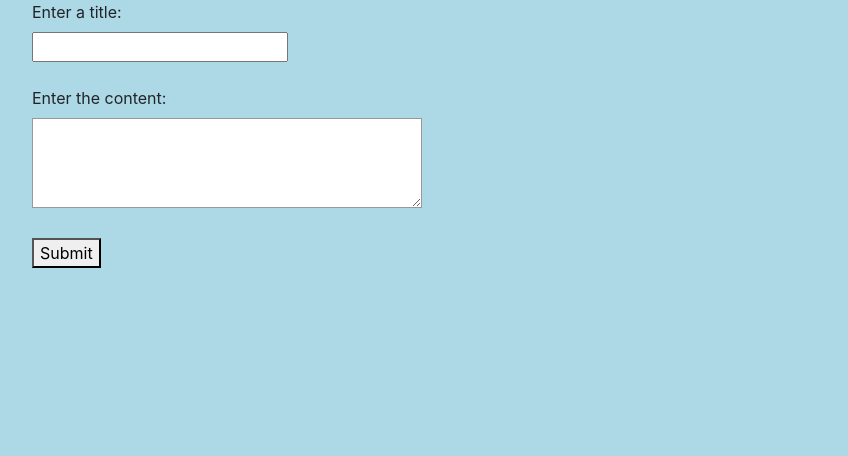
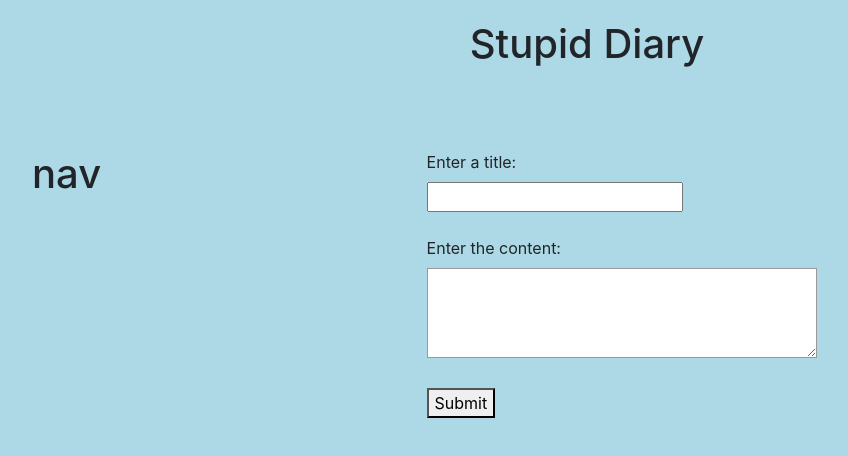
Before and after one commit to scottafraser/journal, a website built with webpack: page src/index.html in a window 1280 px wide. Shown: the whole page, without its empty margins (53-901 px from the left). Built offline with nearby package versions, Linux system fonts and the light colour scheme.

Commit message:
flex box fun

```diff
--- a/src/entry.js
+++ b/src/entry.js
@@ -4,7 +4,6 @@ export function Entry(title, body) {
 }
 
 Entry.prototype.numberOfWords = function() {
-  debugger;
   var splitString = this.body.split(" ");
   var numberOfWords = splitString.length;
   return numberOfWords;
--- a/src/index.html
+++ b/src/index.html
@@ -5,6 +5,15 @@
   </head>
   <body>
     <div class="container">
+      <div id="header">
+        <h1>Stupid Diary</h1>
+      </div>
+      <div id="side-bar">
+        <h1>nav</h1>
+        <div id="entry-area">
+        </div>
+      </div>
+      <div class="main">
       <form id="new-entry">
         <label for="title">Enter a title:</label>
         <br>
@@ -15,8 +24,8 @@
         <textarea rows="5" cols="80" id="body" type="text"></textarea>
         <br><br>
         <button type="submit">Submit</button>
-    </form>
-    <div id="entry-area">
+      </form>
+
     </div>
   </div>
   </body>
--- a/src/styles.css
+++ b/src/styles.css
@@ -4,12 +4,25 @@ body {
 
 #body { width: 390px; height: 90px; border: 1px solid #999999; padding: 5px; }
 
+#header{
+  display: flex;
+  justify-content: center;
+  height: 150px;
+  padding: 20px;
+}
 
-.new-entry {
+#side-bar{
+  justify-content: flex-start;
+  align-items: flex-start;
+  max-width: 20%;
+  float: left;
+}
+
+.main{
   display: flex;
+  align-items: column;
+  justify-content: center;
+
+
 
 }
-
-.entry-area {
-  display: flex;
-}
```
Also changed, not shown: src/details.html (added).
